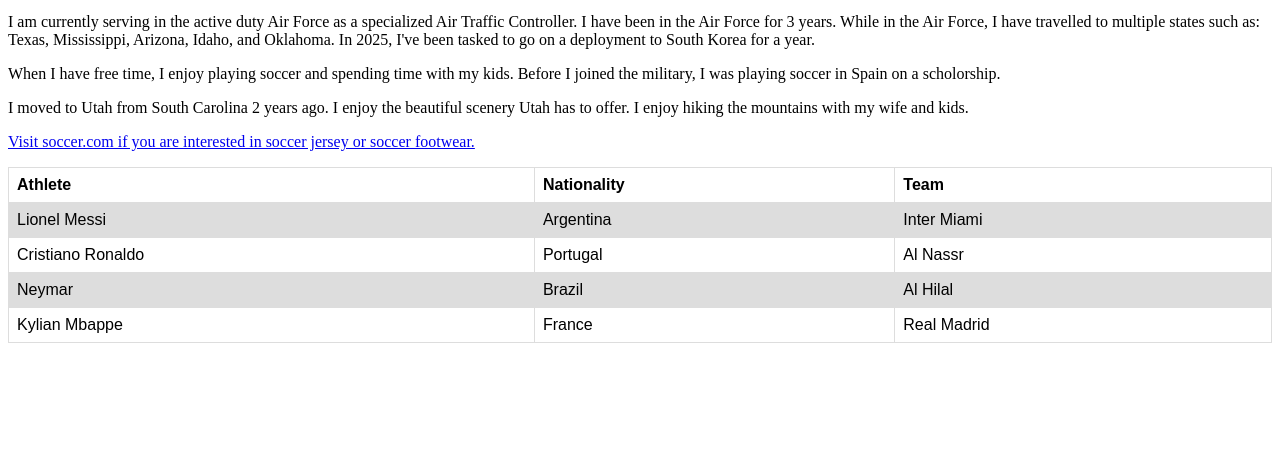
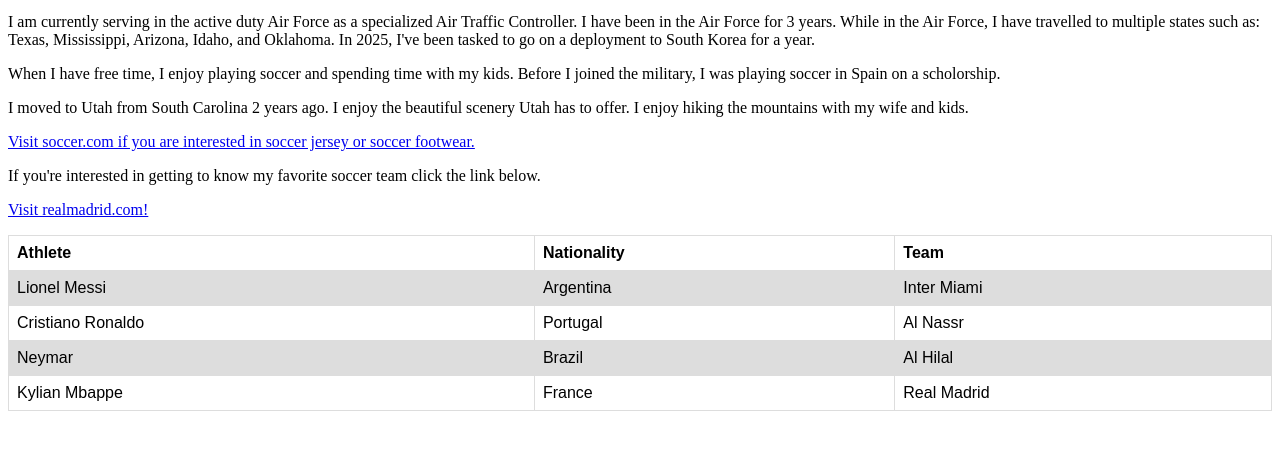
Before and after one commit to besnercarranza/my_website, a plain HTML site: page index.html in a window 1280 px wide. Shown: the part 101-550 px from the top of the page. Drawn offline with Linux system fonts and the light colour scheme.

Commit message:
added RealMadrid

```diff
--- a/index.html
+++ b/index.html
@@ -32,6 +32,8 @@ tr:nth-child(even) {background-color: #dddddd;}
    </p>
    <p><a href="https://www.soccer.com"> Visit soccer.com if you are interested in soccer jersey or soccer footwear.
    </a></p>
+   <p>If you're interested in getting to know my favorite soccer team click the link below.</p>
+   <p><a href="https:www.realmadrid.com">Visit realmadrid.com!</a></p>
    <table>
     <tr>
         <th>Athlete</th>
```
